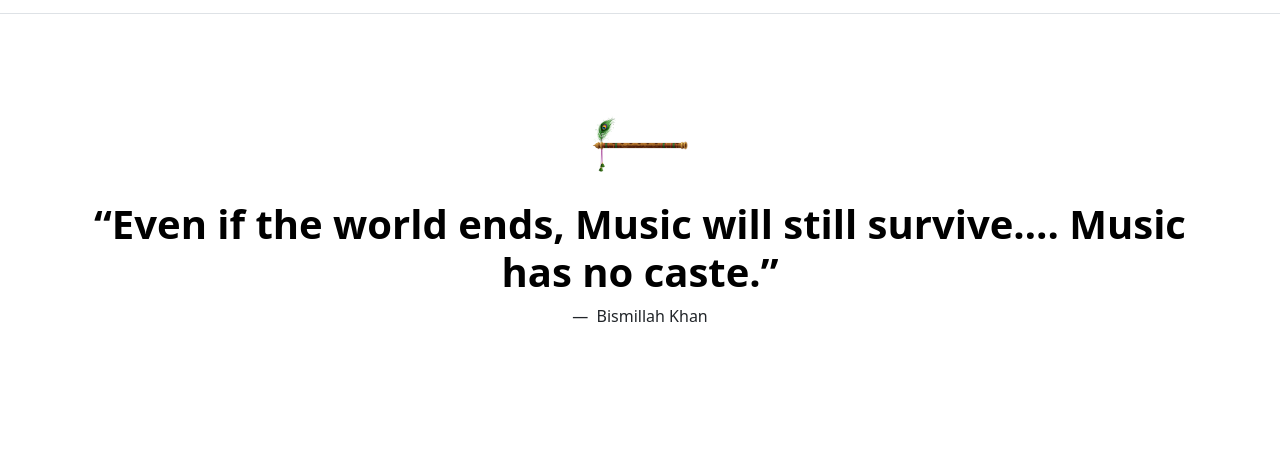
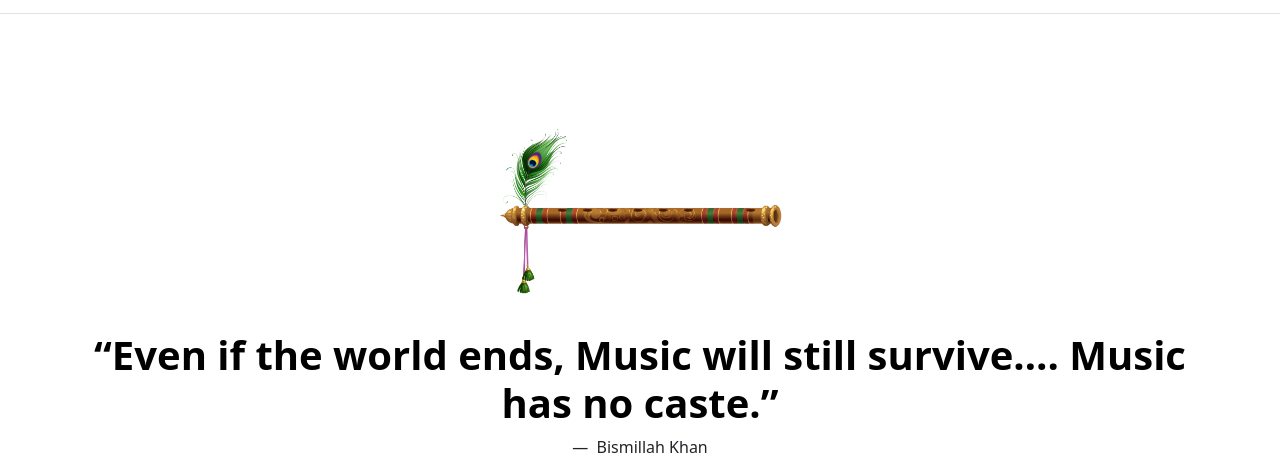
Before and after one commit to ajayseeker/Raga-Sangraha, a plain HTML site: page index.html in a window 1280 px wide. Shown: the part 75-538 px from the top of the page. Drawn offline with nearby package versions, Linux system fonts and the light colour scheme; a web font is replaced by a local one.

Commit message:
Modified flute icon size

```diff
--- a/index.html
+++ b/index.html
@@ -69,8 +69,8 @@
         class="d-block mx-auto mb-4"
         src="./resources/flute.jpg"
         alt=""
-        width="10%"
-        height="2%"
+        width="30%"
+        height="10%"
       />
       <h1 class="display-8 fw-bold text-body-emphasis" data-quote-content="">
         “Even if the world ends, Music will still survive…. Music has no caste.”
```
